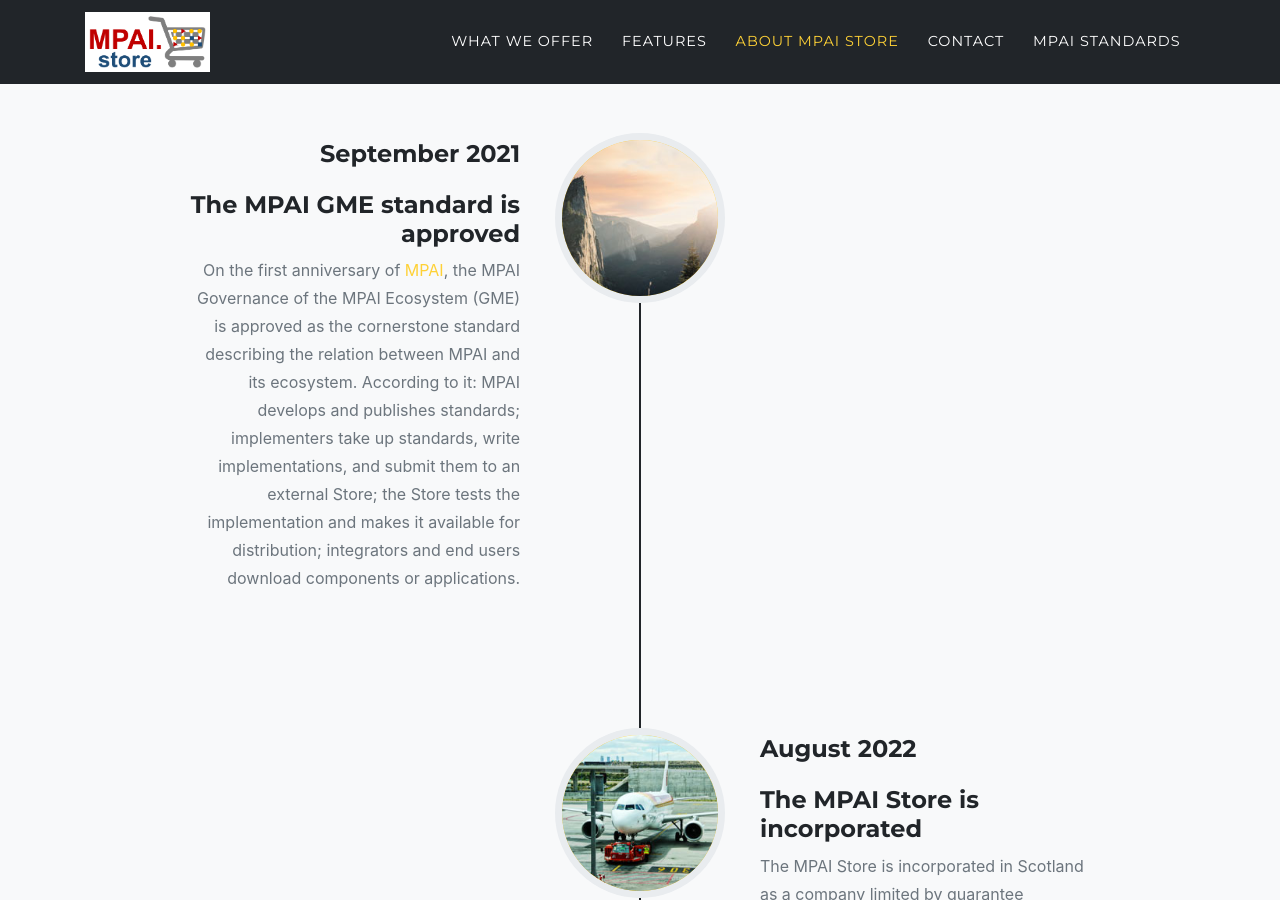
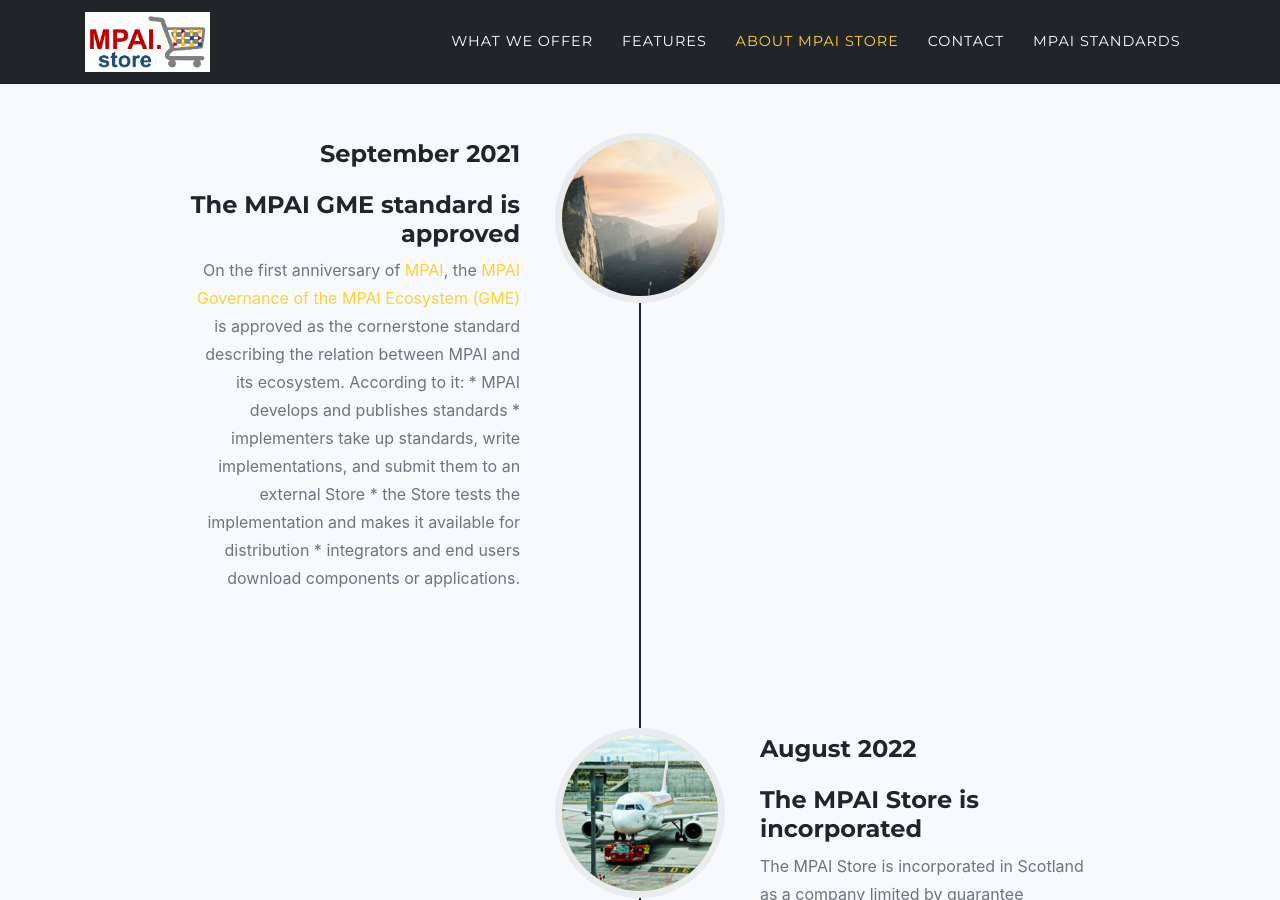
Before and after one commit to PaoloRibeca/mpai-store.github.io, a Jekyll site: the page built from index.md, in a window 1280 px wide and 900 px high, scrolled down 3204 px. Built offline with Jekyll 4.4.1, drawn with Linux system fonts in a browser that asks for light colours; some web fonts are replaced; some of the changed lines change nothing that is shown.

Commit message:
Dangerous experiment

```diff
--- a/_data/sitetext.yml
+++ b/_data/sitetext.yml
@@ -46,7 +46,11 @@
     events:
       - title: "The MPAI GME standard is approved"
         year: "September 2021"
-        desc: "On the first anniversary of [MPAI](https://mpai.community), the MPAI Governance of the MPAI Ecosystem (GME) is approved as the cornerstone standard describing the relation between MPAI and its ecosystem. According to it: MPAI develops and publishes standards; implementers take up standards, write implementations, and submit them to an external Store; the Store tests the implementation and makes it available for distribution; integrators and end users download components or applications."
+        desc: "On the first anniversary of [MPAI](https://mpai.community), the [MPAI Governance of the MPAI Ecosystem (GME)](https://mpai.community/standards/mpai-gme) is approved as the cornerstone standard describing the relation between MPAI and its ecosystem. According to it:
+* MPAI develops and publishes standards
+* implementers take up standards, write implementations, and submit them to an external Store
+* the Store tests the implementation and makes it available for distribution
+* integrators and end users download components or applications."
         image: assets/img/timeline/1.jpg
         alt:
       - title: "The MPAI Store is incorporated"
```
